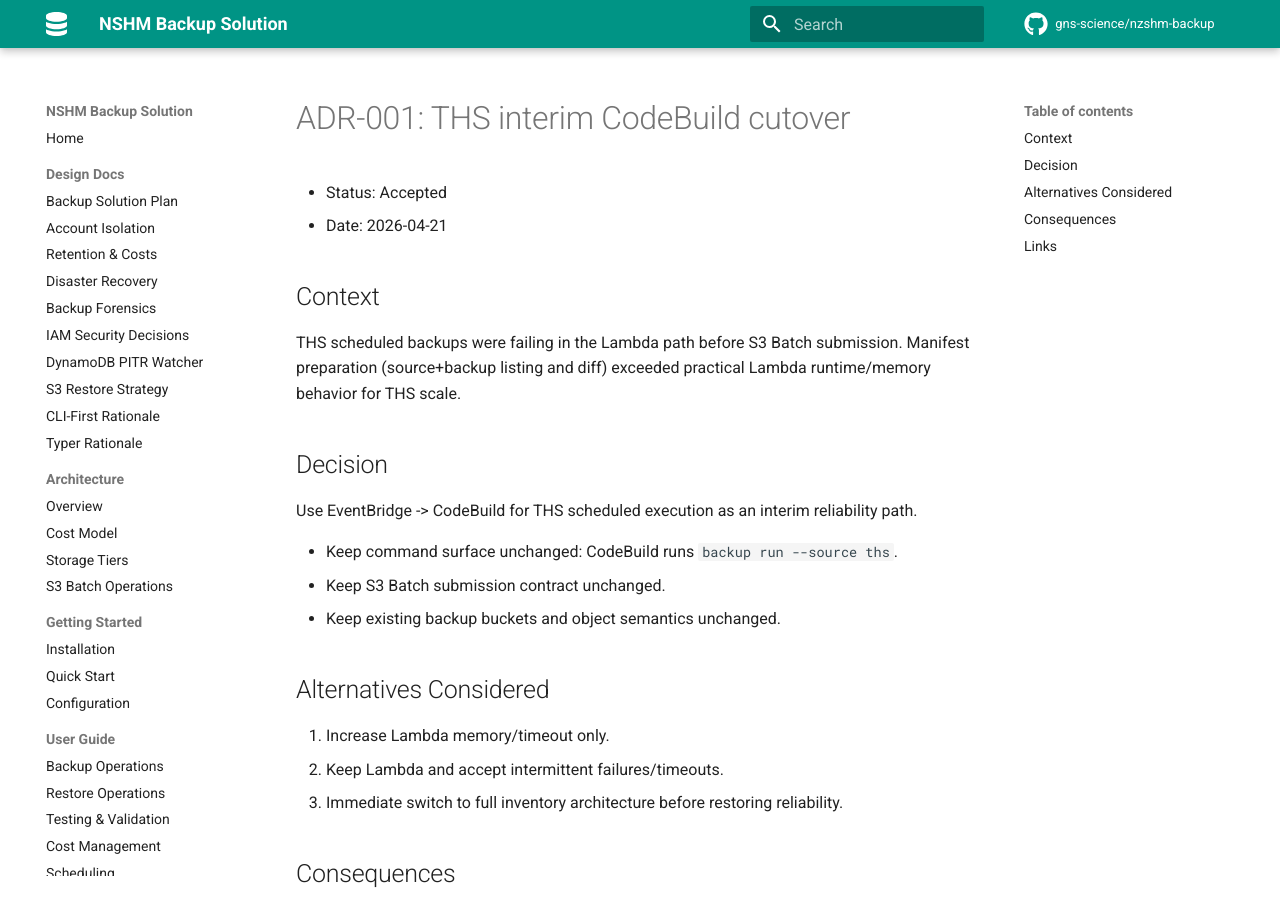
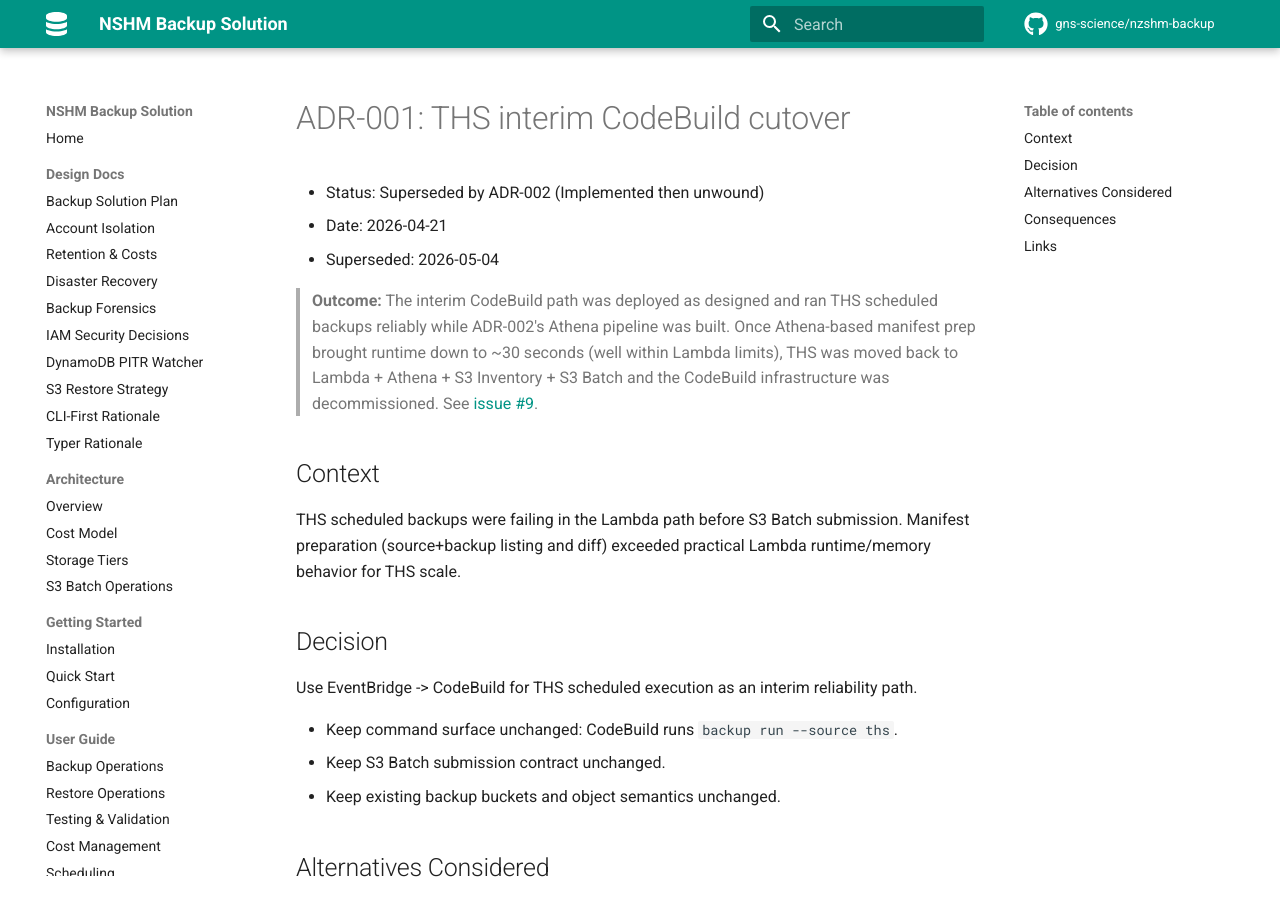
Before and after one commit to GNS-Science/aws-snapshot, an MkDocs documentation site: the page built from docs/design/adr/ADR-001-ths-interim-codebuild-cutover.md, in a window 1280 px wide and 900 px high. Built offline with MkDocs 1.6.1 and Material for MkDocs 9.7.7, drawn with Linux system fonts in a browser that asks for light colours; comment, search, counter and statistics services are not loaded; the version menu is left out.

Commit message:
docs: ADR-001 — mark Superseded by ADR-002 (CodeBuild path unwound)
The interim CodeBuild path was deployed as designed and bridged THS
backups while the Athena pipeline was built. Once Athena prep brought
runtime down to ~30s, THS moved back to Lambda + Athena + S3 Inventory
+ S3 Batch and the CodeBuild infra was decommissioned (issue #9).

```diff
--- a/docs/design/adr/ADR-001-ths-interim-codebuild-cutover.md
+++ b/docs/design/adr/ADR-001-ths-interim-codebuild-cutover.md
@@ -1,7 +1,16 @@
 # ADR-001: THS interim CodeBuild cutover
 
-- Status: Accepted
+- Status: Superseded by ADR-002 (Implemented then unwound)
 - Date: 2026-04-21
+- Superseded: 2026-05-04
+
+> **Outcome:** The interim CodeBuild path was deployed as designed and
+> ran THS scheduled backups reliably while ADR-002's Athena pipeline
+> was built. Once Athena-based manifest prep brought runtime down to
+> ~30 seconds (well within Lambda limits), THS was moved back to
+> Lambda + Athena + S3 Inventory + S3 Batch and the CodeBuild
+> infrastructure was decommissioned. See
+> [issue #9](https://github.com/GNS-Science/nzshm-backup/issues/9).
 
 ## Context
 
```
